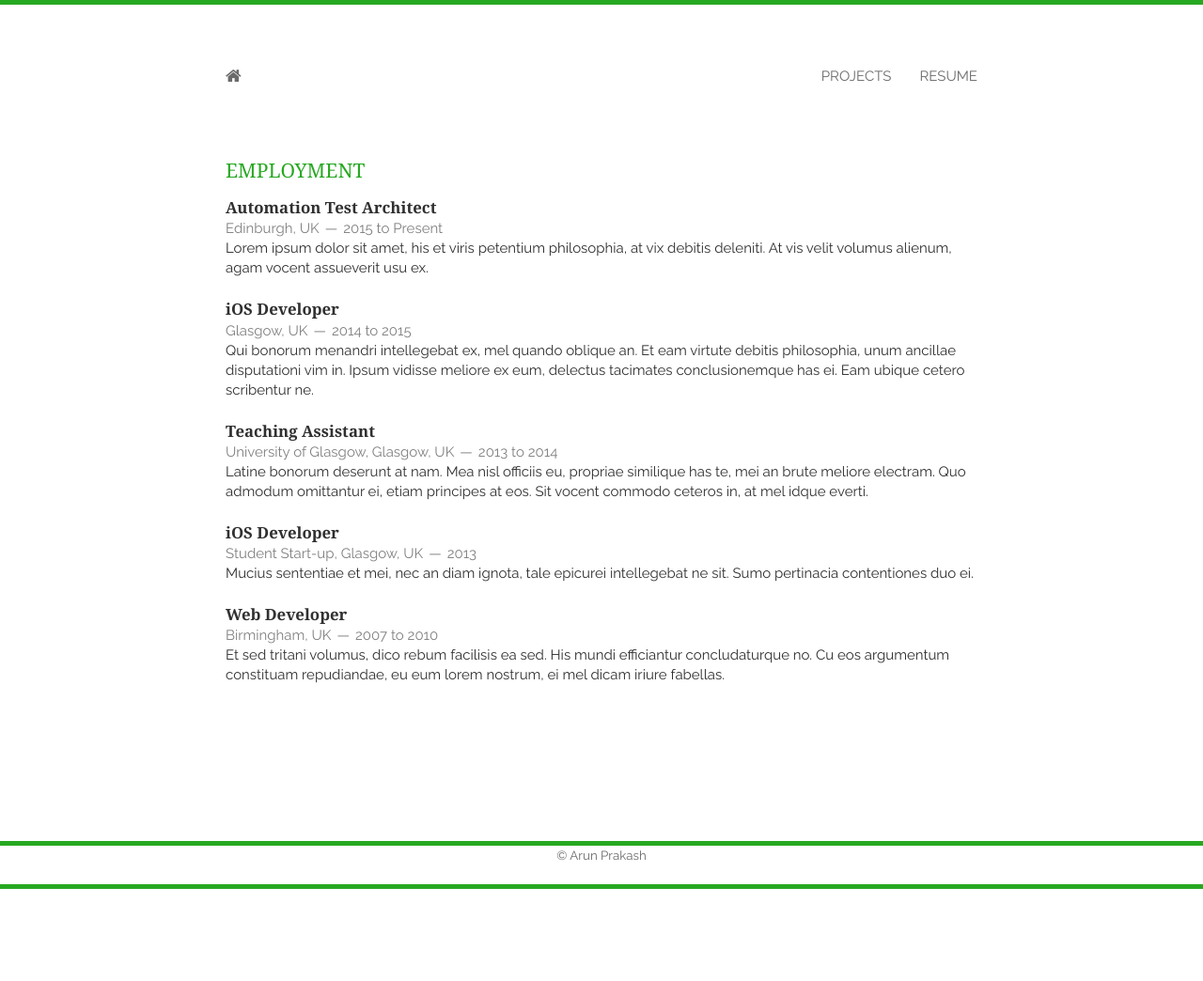
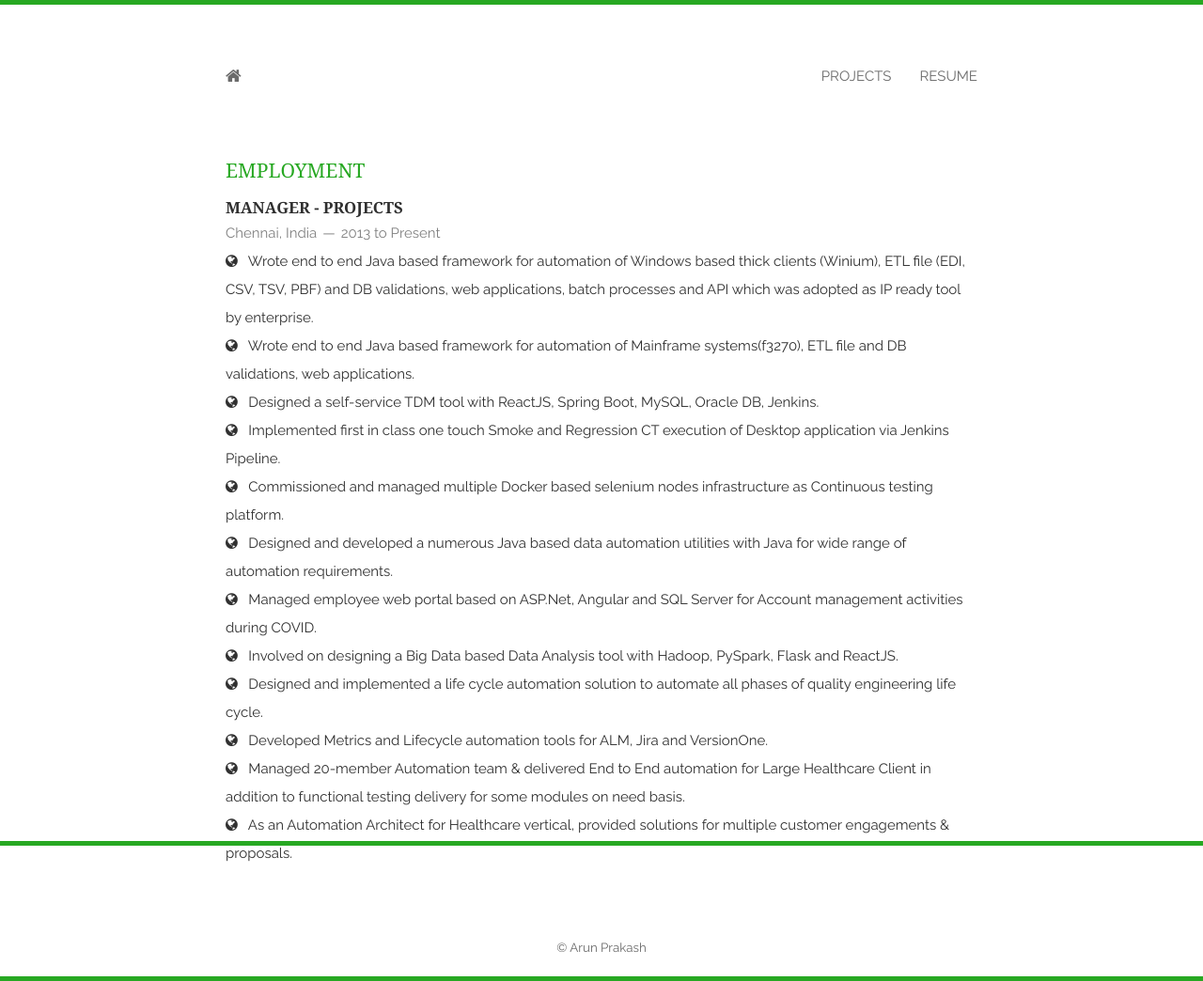
Before and after one commit to arunprakash/arunprakash.github.io, a Jekyll site: the page built from resume.html, in a window 1280 px wide. Shown: the whole page at 94% size. Built offline with Jekyll 4.4.1, drawn with Linux system fonts in a browser that asks for light colours; nearby versions of some CDN libraries; before the commit the page ends 946 px from its top, so only the background shows below that.

Commit message:
employment

```diff
--- a/_includes/employment.html
+++ b/_includes/employment.html
@@ -2,43 +2,20 @@
     <h1>Employment</h1>
     <article>
         <header>
-            <h1>Automation Test Architect</h1>
-            <span><address>Edinburgh, UK</address><time>2015 to Present</time></span>
+            <h1>MANAGER - PROJECTS</h1>
+            <span><address>Chennai, India</address><time>2013 to Present</time></span>
         </header>
-        <p>Lorem ipsum dolor sit amet, his et viris petentium philosophia,
-            at vix debitis deleniti. At vis velit volumus alienum, agam vocent assueverit usu ex. </p>
-    </article>
-    <article>
-        <header>
-            <h1>iOS Developer</h1>
-            <span><address>Glasgow, UK</address><time>2014 to 2015</time></span>
-        </header>
-        <p>Qui bonorum menandri intellegebat ex, mel quando oblique an. Et eam virtute debitis philosophia,
-            unum ancillae disputationi vim in. Ipsum vidisse meliore ex eum,
-            delectus tacimates conclusionemque has ei. Eam ubique cetero scribentur ne.</p>
-    </article>
-    <article>
-        <header>
-            <h1>Teaching Assistant</h1>
-            <span><address>University of Glasgow, Glasgow, UK</address><time>2013 to 2014</time></span>
-        </header>
-        <p>Latine bonorum deserunt at nam. Mea nisl officiis eu, propriae similique has te, mei an brute meliore electram.
-            Quo admodum omittantur ei, etiam principes at eos. Sit vocent commodo ceteros in, at mel idque everti.</p>
-    </article>
-    <article>
-        <header>
-            <h1>iOS Developer</h1>
-            <span><address>Student Start-up, Glasgow, UK</address><time>2013</time></span>
-        </header>
-        <p>Mucius sententiae et mei, nec an diam ignota, tale epicurei intellegebat ne sit. Sumo pertinacia contentiones duo ei.</p>
-    </article>
-    <article>
-        <header>
-            <h1>Web Developer</h1>
-            <span><address>Birmingham, UK</address><time>2007 to 2010</time></span>
-        </header>
-        <p> Et sed tritani volumus, dico rebum facilisis ea sed. His mundi efficiantur concludaturque no.
-            Cu eos argumentum constituam repudiandae, eu eum lorem nostrum, ei mel dicam iriure fabellas.
-        </p>
+        <p><i class="fa fa-globe"></i>&nbsp;&nbsp; Wrote end to end Java based framework for automation of Windows based thick clients (Winium), ETL file (EDI, CSV, TSV, PBF) and DB validations, web applications, batch processes and API which was adopted as IP ready tool by enterprise.</p>
+        <p><i class="fa fa-globe"></i>&nbsp;&nbsp; Wrote end to end Java based framework for automation of Mainframe systems(f3270), ETL file and DB validations, web applications.</p>
+        <p><i class="fa fa-globe"></i>&nbsp;&nbsp; Designed a self-service TDM tool with ReactJS, Spring Boot, MySQL, Oracle DB, Jenkins.</p>
+        <p><i class="fa fa-globe"></i>&nbsp;&nbsp; Implemented first in class one touch Smoke and Regression CT execution of Desktop application via Jenkins Pipeline.</p>
+        <p><i class="fa fa-globe"></i>&nbsp;&nbsp; Commissioned and managed multiple Docker based selenium nodes infrastructure as Continuous testing platform.</p>
+        <p><i class="fa fa-globe"></i>&nbsp;&nbsp; Designed and developed a numerous Java based data automation utilities with Java for wide range of automation requirements.</p>
+        <p><i class="fa fa-globe"></i>&nbsp;&nbsp; Managed employee web portal based on ASP.Net, Angular and SQL Server for Account management activities during COVID.</p>
+        <p><i class="fa fa-globe"></i>&nbsp;&nbsp; Involved on designing a Big Data based Data Analysis tool with Hadoop, PySpark, Flask and ReactJS.</p>
+        <p><i class="fa fa-globe"></i>&nbsp;&nbsp; Designed and implemented a life cycle automation solution to automate all phases of quality engineering life cycle.</p>
+        <p><i class="fa fa-globe"></i>&nbsp;&nbsp; Developed Metrics and Lifecycle automation tools for ALM, Jira and VersionOne.</p>
+        <p><i class="fa fa-globe"></i>&nbsp;&nbsp; Managed 20-member Automation team & delivered End to End automation for Large Healthcare Client in addition to functional testing delivery for some modules on need basis.</p>
+        <p><i class="fa fa-globe"></i>&nbsp;&nbsp; As an Automation Architect for Healthcare vertical, provided solutions for multiple customer engagements & proposals.</p>
     </article>
 </section>
--- a/static/css/main.css
+++ b/static/css/main.css
@@ -166,6 +166,7 @@ body {
 
 .thirteen  {
   text-align: left;
+  line-height: 30px;
 }
 
 /* Footer
```
